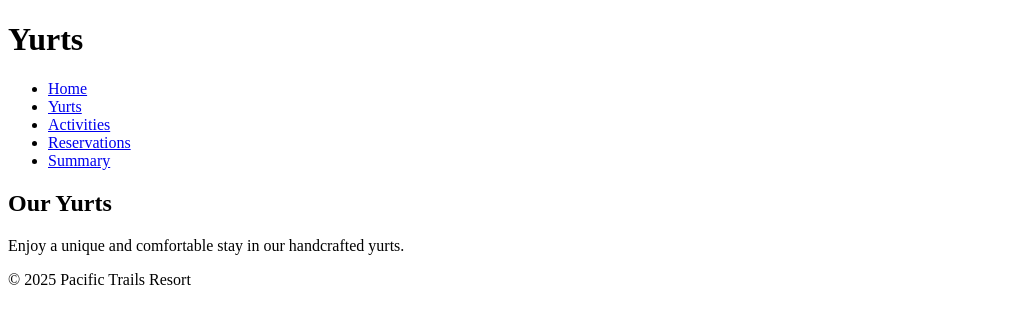
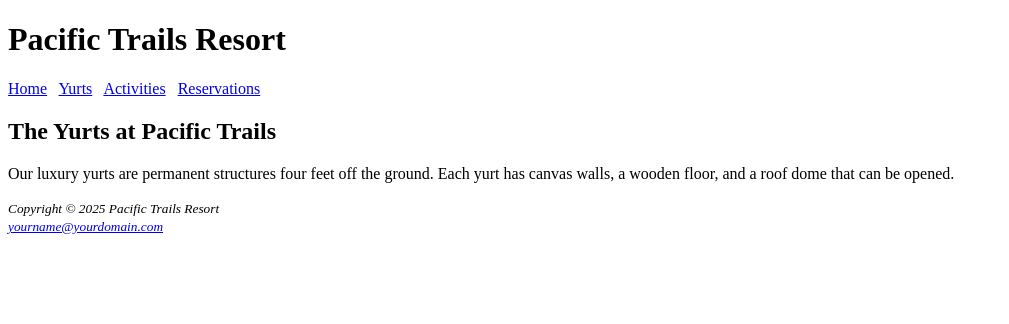
Before and after one commit to Tcurtis27/SDEV-153-Tommy, a plain HTML site: page Yurts.html in a window 1280 px wide. Shown: the whole page, without its empty margins (0-1009 px from the left). Drawn offline with Linux system fonts and the light colour scheme.

Commit message:
Update Yurts.html

```diff
--- a/Yurts.html
+++ b/Yurts.html
@@ -1,30 +1,29 @@
 <!DOCTYPE html>
 <html lang="en">
 <head>
-    <meta charset="UTF-8">
-    <meta name="viewport" content="width=device-width, initial-scale=1.0">
-    <title>Yurts - Pacific Trails</title>
-    <link rel="stylesheet" href="styles.css">
+    <meta charset="utf-8">
+    <title>Pacific Trails Resort :: Yurts</title>
+    <link rel="stylesheet" href="pacific.css">
 </head>
 <body>
+    <div id="wrapper">
         <header>
-        <h1>Yurts</h1>
+            <h1>Pacific Trails Resort</h1>
         </header>
         <nav>
-        <ul>
-            <li><a href="index.html">Home</a></li>
-            <li><a href="yurts.html">Yurts</a></li>
-            <li><a href="activities.html">Activities</a></li>
-            <li><a href="reservations.html">Reservations</a></li>
-            <li><a href="summary.html">Summary</a></li>
-        </ul>
+            <a href="index.html">Home</a>
+            <a href="yurts.html">Yurts</a>
+            <a href="activities.html">Activities</a>
+            <a href="reservations.html">Reservations</a>
         </nav>
         <main>
-        <h2>Our Yurts</h2>
-        <p>Enjoy a unique and comfortable stay in our handcrafted yurts.</p>
+            <h2>The Yurts at Pacific Trails</h2>
+            <p>Our luxury yurts are permanent structures four feet off the ground. Each yurt has canvas walls, a wooden floor, and a roof dome that can be opened.</p>
         </main>
         <footer>
-        <p>&copy; 2025 Pacific Trails Resort</p>
+            <small><i>Copyright © 2025 Pacific Trails Resort<br>
+            <a href="mailto:yourname@yourdomain.com">yourname@yourdomain.com</a></i></small>
         </footer>
+    </div>
 </body>
 </html>
```
Lines whose indentation alone changed are shown as unchanged.
